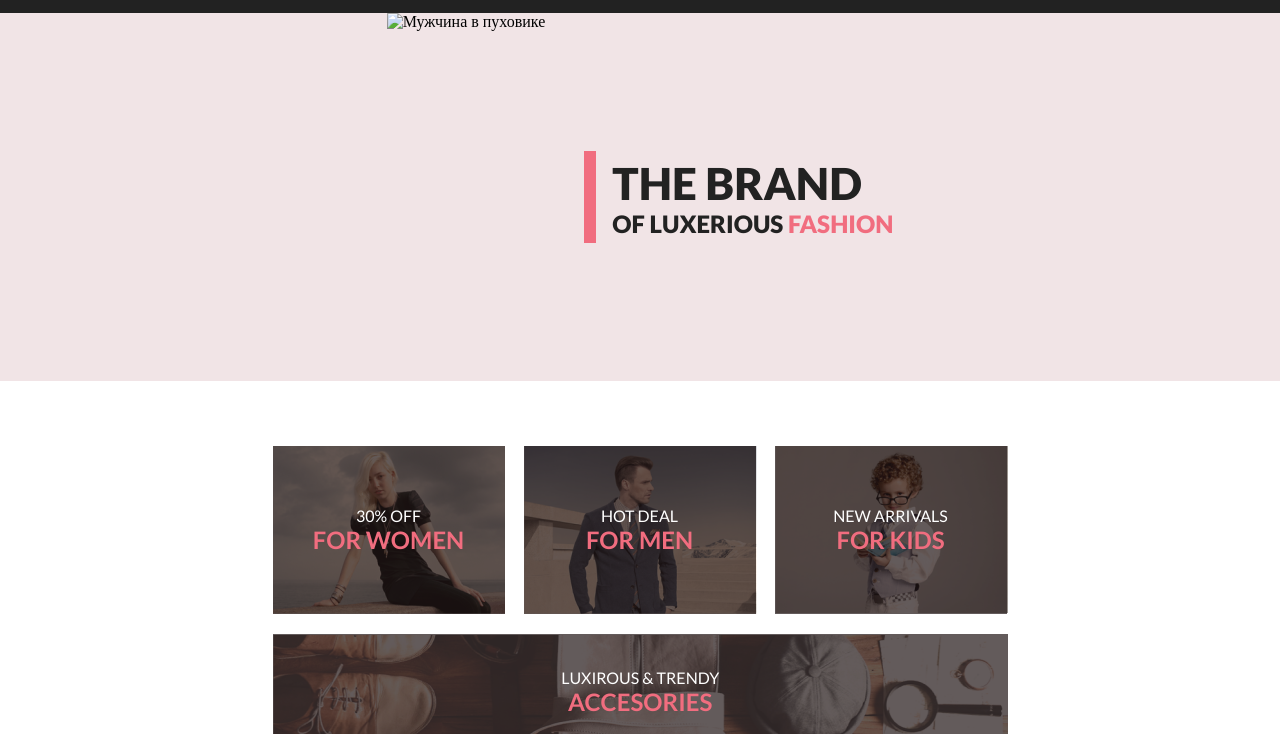
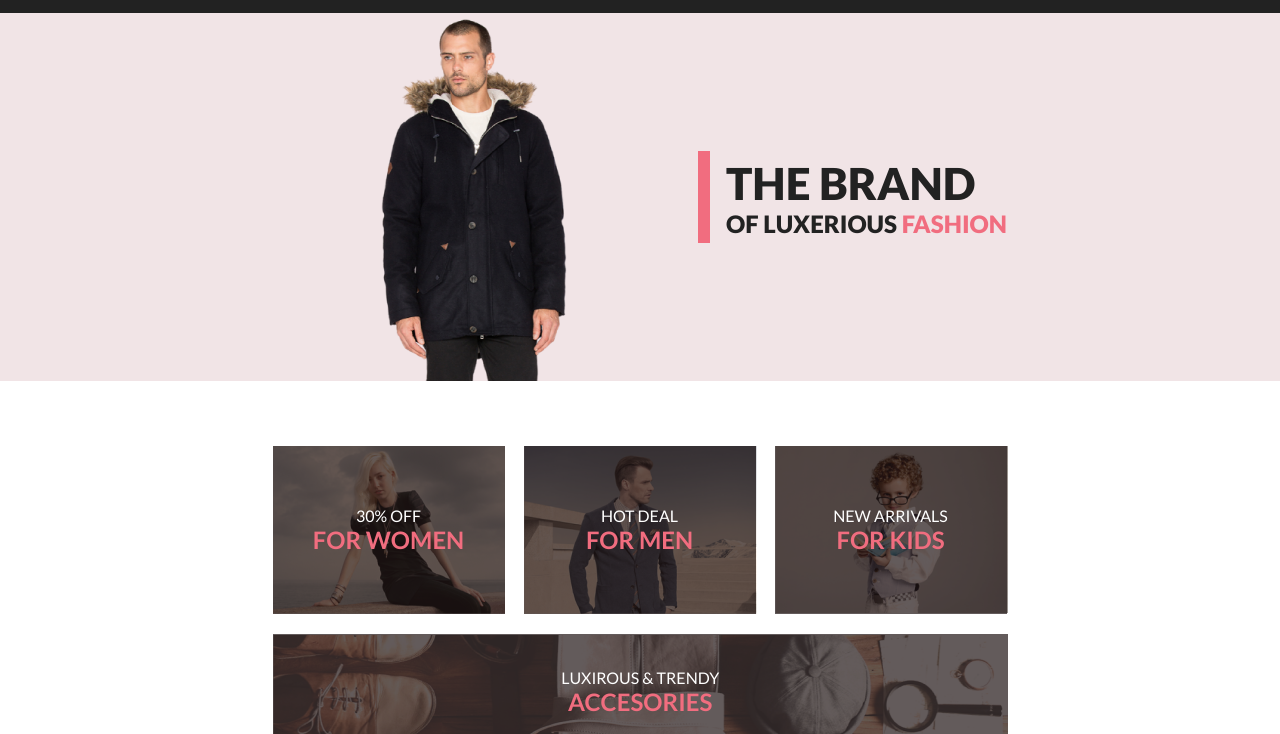
Before and after one commit to FedorSannikov1988/html_css_main_page_clothing-store, a plain HTML site: page index.html in a window 1280 px wide. Shown: the part 61-795 px from the top of the page. Drawn offline with Linux system fonts and the light colour scheme.

Commit message:
fix bug 3

```diff
--- a/index.html
+++ b/index.html
@@ -103,9 +103,9 @@
 
                 <picture>
 
-                    <source media="(max-width: 1439px)" srcset="./assets_for_clothing-store/pic/picture_title_tablet_768_1439.png">
+                    <source media="(max-width: 1439px)" srcset="./assets/pic/picture_title_tablet_768_1439.png">
 
-                    <img class="picture_title_page" src="./assets_for_clothing-store/pic/picture_title.png" alt="Мужчина в пуховике">
+                    <img class="picture_title_page" src="./assets/pic/picture_title.png" alt="Мужчина в пуховике">
 
                 </picture>
 
```
